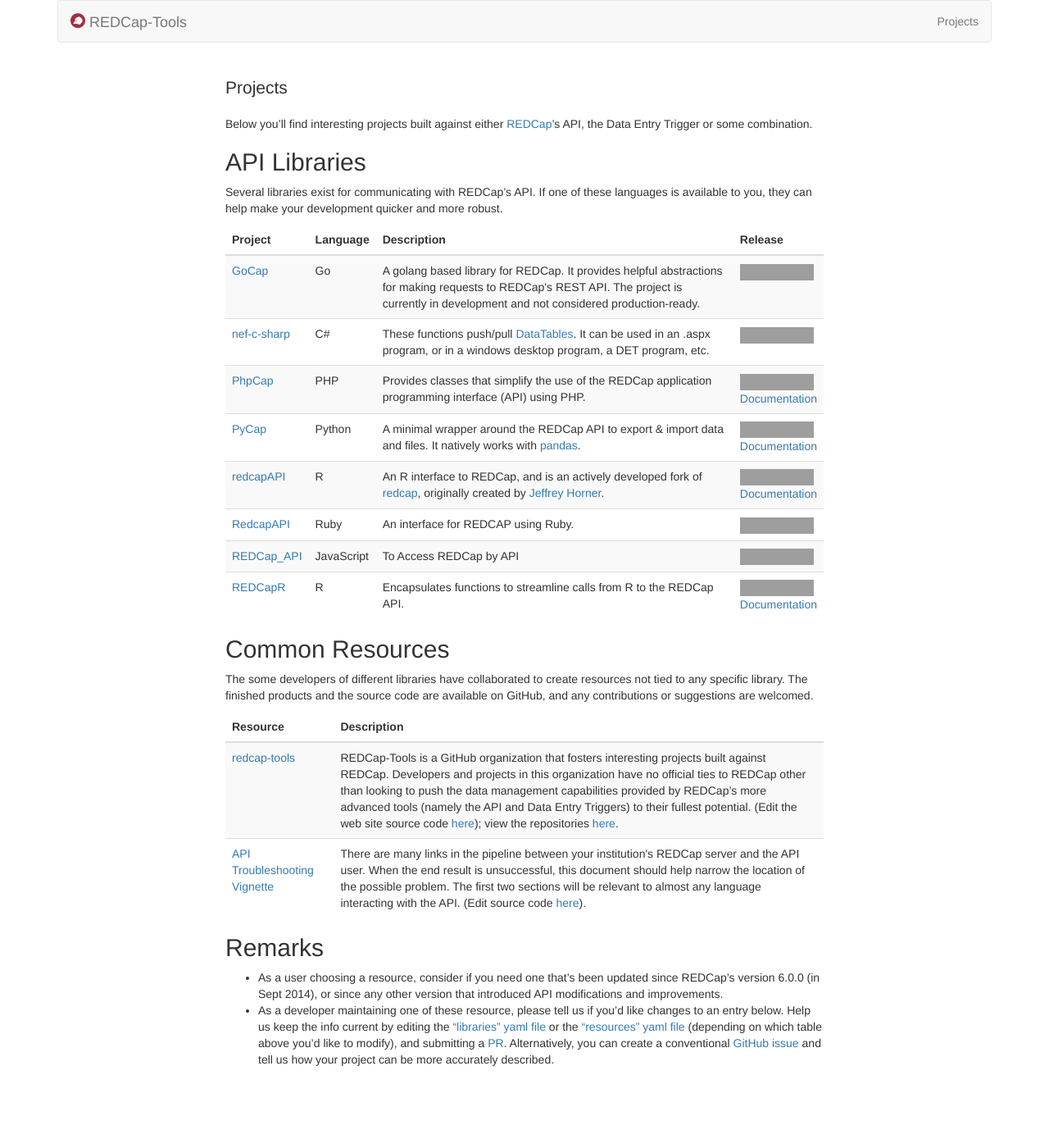
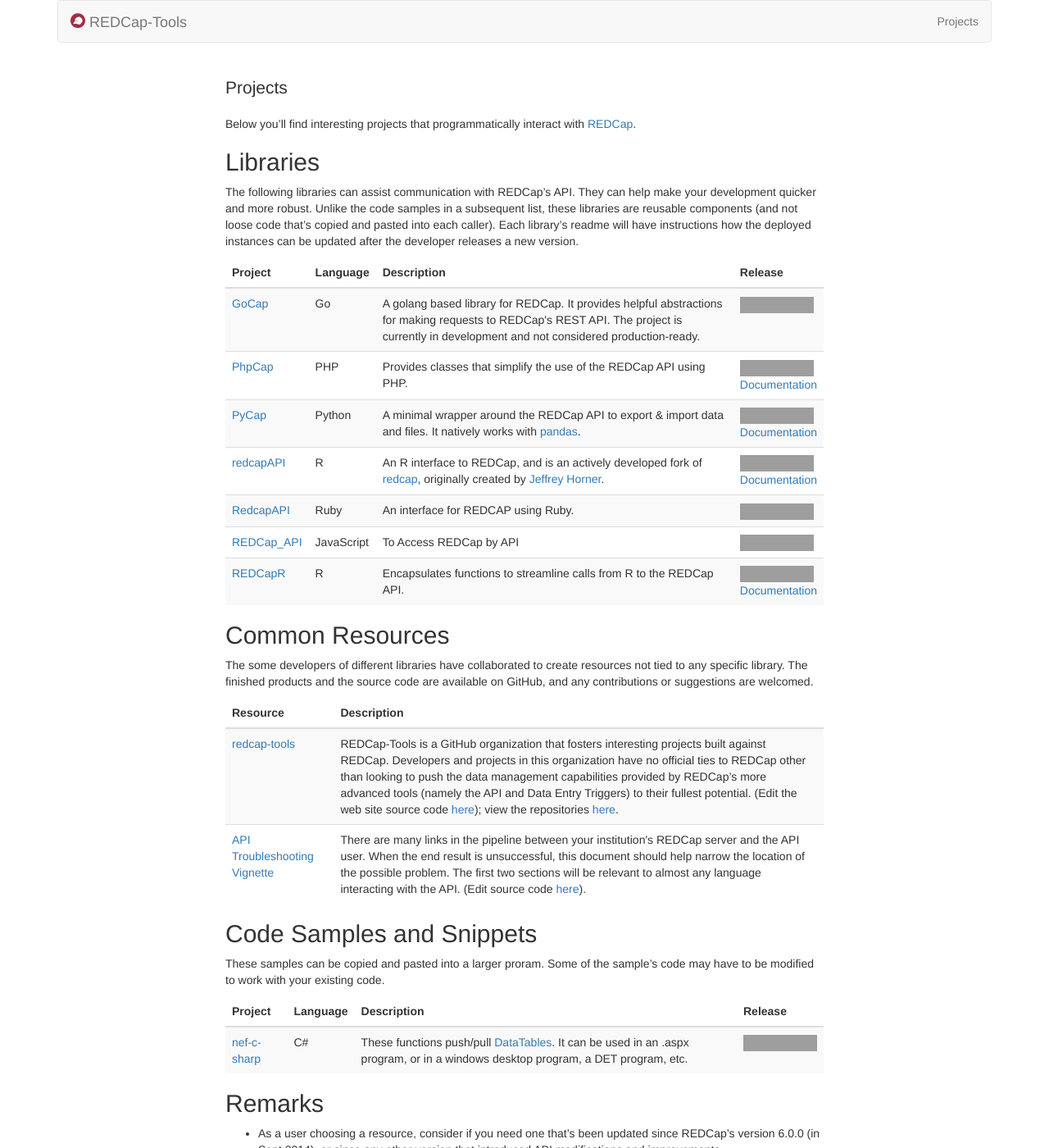
Before and after one commit to redcap-tools/redcap-tools.github.io, a Jekyll site: the page built from projects.md, in a window 1280 px wide and 1400 px high, cut to the strip 0-1400 px from the top of the window. Shown: the whole strip at 82% size. Built offline with Jekyll 4.4.1, drawn with Linux system fonts in a browser that asks for light colours; some web fonts are replaced; some of the changed text lies outside the part shown; grey boxes are pictures that could not be loaded.

Commit message:
Split library & sample tables

```diff
--- a/projects.md
+++ b/projects.md
@@ -4,12 +4,12 @@
 permalink: "/projects/"
 ---
 
-Below you'll find interesting projects built against either [REDCap](http://www.project-redcap.org/)'s API, the Data Entry Trigger or some combination.
+Below you'll find interesting projects that programmatically interact with [REDCap](http://www.project-redcap.org/).
 
 
-## API Libraries
+##  Libraries
 
-Several libraries exist for communicating with REDCap's API.  If one of these languages is available to you, they can help make your development quicker and more robust.
+The following libraries can assist communication with REDCap's API.  They can help make your development quicker and more robust.  Unlike the code samples in a subsequent list, these libraries are reusable components (and not loose code that's copied and pasted into each caller).  Each library's readme will have instructions how the deployed instances can be updated after the developer releases a new version.
 
 <table class="table table-striped">
   <thead>
@@ -21,12 +21,12 @@
     </tr>
   </thead>
   <tbody>
-  {% for project in site.data.libraries %}
+  {% for library in site.data.libraries %}
     <tr>
-      <td><a href="{{ project.repo }}">{{ project.name }}</a></td>
-	  <td>{{ project.language }}</td>
-	  <td>{{ project.description }}</td>
-    <td><img src="{{ project.repo_release }}" alt="Github Release"> {% if project.docs %} <br /> <a href="{{ project.docs }}">Documentation</a> {% endif %}</td>
+      <td><a href="{{ library.repo }}">{{ library.name }}</a></td>
+	    <td>{{ library.language }}</td>
+	    <td>{{ library.description }}</td>
+      <td><img src="{{ library.repo_release }}" alt="GitHub Release"> {% if library.docs %} <br /> <a href="{{ library.docs }}">Documentation</a> {% endif %}</td>
     </tr>
   {% endfor %}
   </tbody>
@@ -47,7 +47,32 @@
   {% for resource in site.data.resources %}
     <tr>
       <td><a href="{{ resource.link }}">{{ resource.name }}</a></td>
-	  <td>{{ resource.description }}</td>
+	    <td>{{ resource.description }}</td>
+    </tr>
+  {% endfor %}
+  </tbody>
+</table>
+
+## Code Samples and Snippets
+
+These samples can be copied and pasted into a larger proram.  Some of the sample's code may have to be modified to work with your existing code.
+
+<table class="table table-striped">
+  <thead>
+    <tr>
+      <th>Project</th>
+      <th>Language</th>
+      <th>Description</th>
+      <th>Release</th>
+    </tr>
+  </thead>
+  <tbody>
+  {% for sample in site.data.samples %}
+    <tr>
+      <td><a href="{{ sample.repo }}">{{ sample.name }}</a></td>
+	  <td>{{ sample.language }}</td>
+	  <td>{{ sample.description }}</td>
+    <td><img src="{{ sample.repo_release }}" alt="GitHub Release"> {% if sample.docs %} <br /> <a href="{{ sample.docs }}">Documentation</a> {% endif %}</td>
     </tr>
   {% endfor %}
   </tbody>
@@ -55,6 +80,5 @@
 
 ## Remarks
 
-
 * As a user choosing a resource, consider if you need one that's been updated since REDCap's version 6.0.0 (in Sept 2014), or since any other version that introduced API modifications and improvements.
-* As a developer maintaining one of these resource, please tell us if you'd like changes to an entry below.  Help us keep the info current by editing the ["libraries" yaml file](https://github.com/redcap-tools/redcap-tools.github.io/blob/master/_data/libraries.yml) or the ["resources" yaml file](https://github.com/redcap-tools/redcap-tools.github.io/blob/master/_data/resources.yml) (depending on which table above you'd like to modify), and submitting a [PR](https://github.com/redcap-tools/redcap-tools.github.io/pulls).  Alternatively, you can create a conventional [GitHub issue](https://github.com/redcap-tools/redcap-tools.github.io/issues) and tell us how your project can be more accurately described.
+* As a developer maintaining one of these resource, please tell us if you'd like changes to an entry below.  Help us keep the info current by editing the ["libraries"](https://github.com/redcap-tools/redcap-tools.github.io/blob/master/_data/libraries.yml), ["resources"](https://github.com/redcap-tools/redcap-tools.github.io/blob/master/_data/resources.yml), or ["samples"](https://github.com/redcap-tools/redcap-tools.github.io/blob/master/_data/samples.yml) yaml files (depending on which table above you'd like to modify), and submitting a [PR](https://github.com/redcap-tools/redcap-tools.github.io/pulls).  Alternatively, you can create a conventional [GitHub issue](https://github.com/redcap-tools/redcap-tools.github.io/issues) and tell us how your project can be more accurately described.
```
Also changed, not shown: _data/libraries.yml (+1 -6 lines), _data/samples.yml (added, +12 -0 lines).
